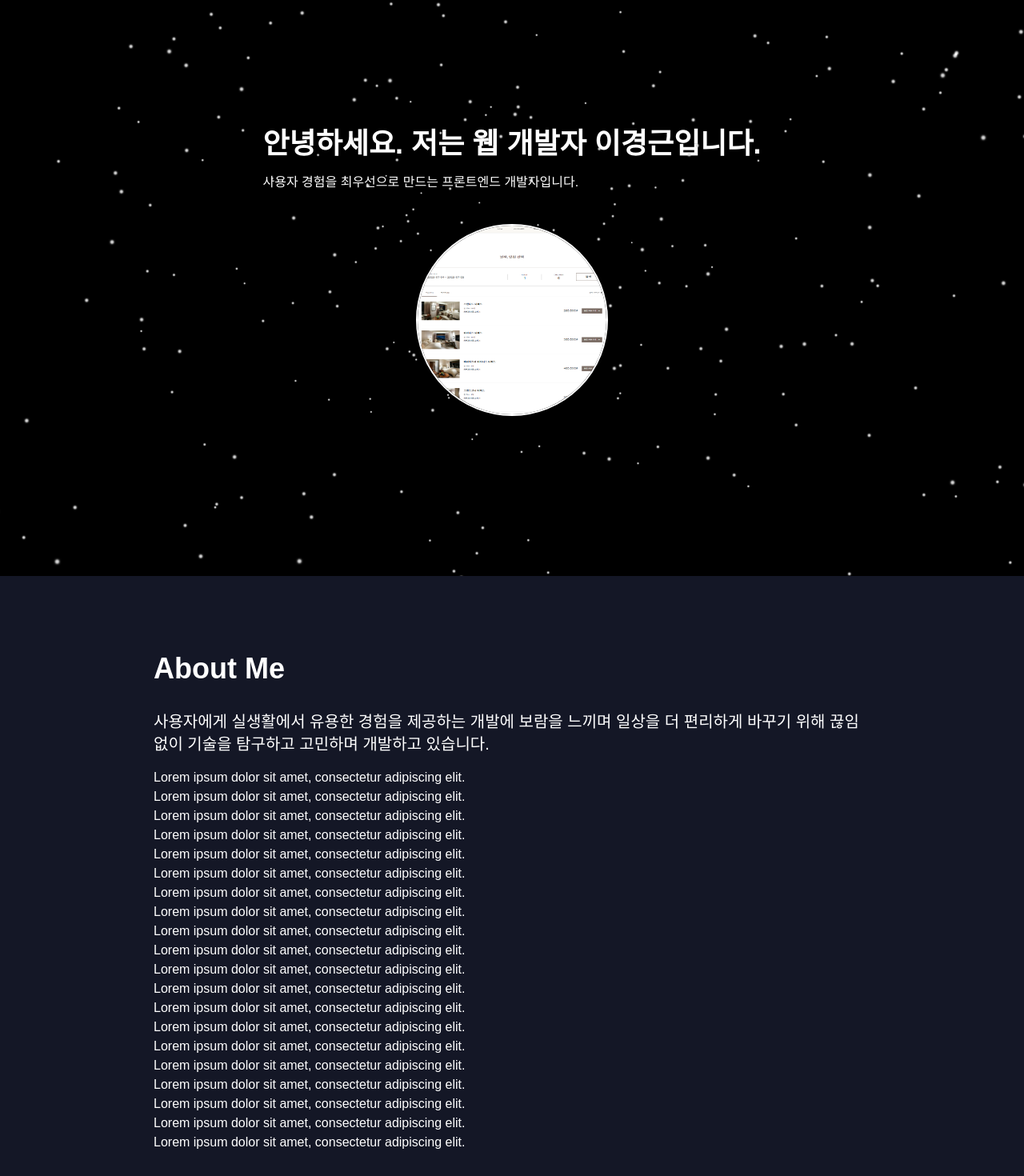
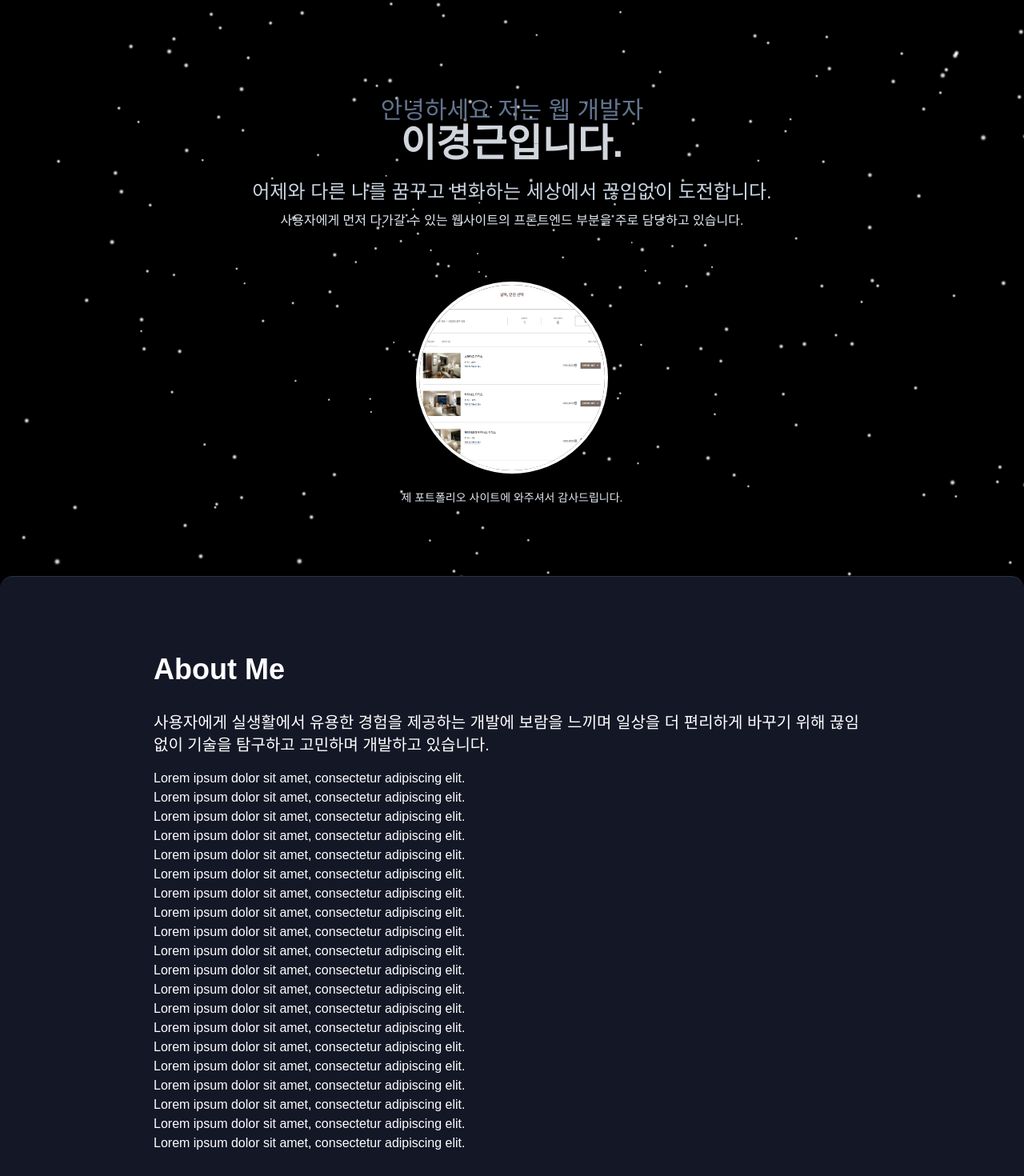
Before and after one commit to kennywestt/my-portfolio, a Next.js app: page / in a window 1280 px wide. Shown: the part 80-1550 px from the top of the page at 80% size. Built offline with nearby package versions, Linux system fonts and the light colour scheme.

Commit message:
intro animation changed, mainScreen수정정

```diff
--- a/src/components/AboutSection.tsx
+++ b/src/components/AboutSection.tsx
@@ -2,7 +2,10 @@ import SkillSection from "./SkillSection";
 
 export default function AboutSection() {
     return (
-      <section id="about" className="relative z-10 pt-24 pb-24 px-12 min-h-screen [background-color:rgba(20,23,38)]"
+      <div className="bg-black min-h-screen w-full">
+      <section id="about" className="relative z-10 pt-24 pb-24 px-4 sm:px-8 md:px-12 min-h-screen
+        [background-color:rgba(20,23,38,1)] border-t border-gray-700/70 shadow-xl
+        rounded-t-2xl mx-auto"
       >
       <div className="max-w-screen-xl mx-auto md:px-36">
         <h2 className="text-4xl font-bold mb-8 text-white">About Me</h2>
@@ -10,7 +13,7 @@ export default function AboutSection() {
           사용자에게 실생활에서 유용한 경험을 제공하는 개발에 보람을 느끼며 일상을 더 편리하게 바꾸기 위해 끊임없이 기술을 탐구하고 고민하며 개발하고 있습니다.
         </p>
         {/* 아래는 스크롤용 더미 */}
-        <div className="text-white space-y-4 mb-8">
+        <div className="text-white space-y-4 mb-8 pb-32">
           {Array(20).fill(0).map((_, i) => (
             <p key={i}>Lorem ipsum dolor sit amet, consectetur adipiscing elit.</p>
           ))}
@@ -19,5 +22,6 @@ export default function AboutSection() {
         <SkillSection />
       </div>
     </section>
+    </div>
     )
   }
--- a/src/components/ContactSection.tsx
+++ b/src/components/ContactSection.tsx
@@ -2,13 +2,15 @@ import StarsBackground from "./StarsBackground";
 
 export default function ContactSection() {
     return (
-      <section id="contact" className="relative py-20 bg-black">
-        <StarsBackground/>
+      <div className="bg-black">
+      <section id="contact" className="relative py-20 [background-color:rgba(20,23,38,1)]
+        rounded-t-2xl mx-auto">
         <div className="max-w-screen-xl mx-auto px-6 text-center text-white">
           <h2 className="text-3xl font-bold mb-6 text-white">Get In Touch</h2>
           <p className="mb-8 text-white">문의나 피드백이 있다면 언제든 연락해주세요.</p>
           {/* 간단한 연락 폼 또는 소셜 링크 */}
         </div>
       </section>
+      </div>
     )
   }
--- a/src/components/Footer.tsx
+++ b/src/components/Footer.tsx
@@ -2,7 +2,7 @@ import StarsBackground from "./StarsBackground";
 
 export default function Footer() {
     return (
-      <footer className="relative py-6 bg-black ">
+      <footer className="relative py-6 [background-color:rgba(20,23,38,1)] ">
         {/* <StarsBackground/> */}
         <div className="max-w-screen-xl mx-auto px-6 text-center text-gray-100">
           © {new Date().getFullYear()} Gyeonggeun. All rights reserved.
--- a/src/components/Hero.tsx
+++ b/src/components/Hero.tsx
@@ -4,26 +4,37 @@ export default function Hero() {
   return (
     <section
       id="hero"
-      className="relative w-full h-screen flex justify-center bg-black"
+      className="relative w-full h-screen flex justify-center items-center bg-black overflow-hidden"
     >
       <StarsBackground />
 
-<div className="flex flex-col items-center">
-      <div className="relative pt-60 text-left">
-        <h1 className="text-4xl font-bold mb-4 animate-fade-down animate-once text-white">
-          안녕하세요. 저는 웹 개발자 이경근입니다.
+      <div className="flex flex-col items-center relative z-10">
+        <div className="pt-8 md:pt-18 lg:pt-28 px-6">
+          <h1 className="text-lg md:text-2xl lg:text-3xl text-center text-slate-500 mb-5">
+            안녕하세요 저는 웹 개발자<br/><span className="text-3xl md:text-4xl lg:text-5xl text-center text-gray-300 font-bold">이경근입니다.</span>
           </h1>
-        <p className="text-white mb-10" data-aos="fade-up" data-aos-delay="200" >
-          사용자 경험을 최우선으로 만드는 프론트엔드 개발자입니다.
+          {/* 각 p 태그를 감싸는 div에 flex 및 justify-center 적용 */}
+          <div className="flex justify-center w-full">
+            <p className="text-base md:text-xl lg:text-2xl mb-2 text-slate-300 max-w-full sm:max-w-xl md:max-w-2xl break-words">
+              어제와 다른 나를 꿈꾸고 변화하는 세상에서 끊임없이 도전합니다.
             </p>
           </div>
-        <div className="relative ">
+          <div className="flex justify-center w-full">
+            <p className="text-xs md:text-sm lg:text-base mb-8 text-slate-200 max-w-full sm:max-w-xl md:max-w-2xl break-words">
+              사용자에게 먼저 다가갈 수 있는 웹사이트의 프론트엔드 부분을 주로 담당하고 있습니다.
+            </p>
+          </div>
+        </div>
+        <div className="relative mt-8">
           <img
             src="/hotelProject.png"
             alt="profile"
-        className="relative w-60 h-60 z-10 rounded-full border-2 border-white"
+            className="w-60 h-60 rounded-full border-4 border-white shadow-lg object-cover"
           />
         </div>
+        <p className="text-sm mt-5 text-slate-200"> {/* 글자 크기 조절 */}
+          제 포트폴리오 사이트에 와주셔서 감사드립니다.
+        </p>
       </div>
     </section>
   );
--- a/src/components/Intro.tsx
+++ b/src/components/Intro.tsx
@@ -1,28 +1,89 @@
-import { motion } from "framer-motion";
+import { useEffect, useState } from "react";
 
-export default function Intro() {
+const TYPING_TEXT = "개발자의 여정의 시작";
+const TYPING_SPEED = 75; // ms 단위(글자 하나당 딜레이)
+const TEXT_FADE_DELAY = 500; // 전체 타이핑 끝난 뒤 FadeIn용 추가 딜레이
+
+export default function Intro({ duration = 1200, onEnd }: { duration?: number; onEnd?: () => void }) {
+  const [animate, setAnimate] = useState(false);
+  const [fullWhite, setFullWhite] = useState(false);
+  const [typed, setTyped] = useState("");      // 타이핑 텍스트
+  const [textVisible, setTextVisible] = useState(false);
+
+  // 타이핑 효과
+  useEffect(() => {
+    let typingTimeout: NodeJS.Timeout | undefined;
+    if (!fullWhite && typed.length < TYPING_TEXT.length) {
+      typingTimeout = setTimeout(() => {
+        setTyped(TYPING_TEXT.slice(0, typed.length + 1));
+      }, TYPING_SPEED);
+    } else if (typed.length === TYPING_TEXT.length) {
+      // 전체 타이핑 끝났을 때 페이드인 처리
+      setTimeout(() => setTextVisible(true), TEXT_FADE_DELAY);
+    }
+    return () => typingTimeout && clearTimeout(typingTimeout);
+    // eslint-disable-next-line
+  }, [typed, fullWhite]);
+
+  // 빅뱅 애니메이션/인트로 종료 시퀀스
+  useEffect(() => {
+    setAnimate(true);
+    // 빛 퍼짐 시작은 duration만큼 기다린다(타이핑+페이드 맞추려면 delay 조정)
+    const t1 = setTimeout(() => {
+      setFullWhite(true); // 빛이 다 퍼진 뒤 화면 전체가 하얗게!
+      setTimeout(() => {
+        if (onEnd) onEnd();
+      }, 350);
+    }, duration);
+    return () => clearTimeout(t1);
+  }, [duration, onEnd]);
+
   return (
-    <motion.div
-      className="fixed inset-0 z-[200] flex items-center justify-center bg-black"
-      initial={{ opacity: 1 }}
-      animate={{ opacity: 1 }}
-      exit={{ opacity: 0, transition: { duration: 0.6 } }}
-    >
-      <motion.span
-        className="text-4xl md:text-5xl font-extrabold text-cyan-400 select-none"
-        initial={{ scale: 1, rotate: 0, opacity: 1 }}
-        animate={{
-          scale: 0,
-          rotate: 360,
-          opacity: 0
-        }}
-        transition={{
-          duration: 1.1,
-          ease: "easeIn"
-        }}
-      >
-        Welcome to my Portfolio
-      </motion.span>
-    </motion.div>
+    <div className="fixed inset-0 z-[300] flex items-center justify-center bg-black overflow-hidden">
+      {/* 중앙의 작은 점 */}
+      {!fullWhite && (
+        <div
+          className={`
+            absolute left-1/2 top-1/2 -translate-x-1/2 -translate-y-1/2
+            bg-white rounded-full shadow-2xl blur-[2px]
+            ${animate ? "w-10 h-10 opacity-100 scale-100" : "w-2 h-2 opacity-70 scale-50"}
+            transition-all duration-500`}
+        />
+      )}
+
+      {/* 광원이 퍼지면서 화면 전체를 채움 */}
+      {!fullWhite && (
+        <div
+          className={`
+            absolute left-1/2 top-1/2 -translate-x-1/2 -translate-y-1/2
+            bg-white rounded-full blur-2xl pointer-events-none
+            ${animate ? "w-[250vw] h-[250vw] opacity-100 scale-100" : "w-0 h-0 opacity-50 scale-10"}
+            transition-all duration-[1100ms]`}
+          style={{
+            transitionTimingFunction: "cubic-bezier(0.41,1.4,0.68,1)"
+          }}
+        />
+      )}
+
+      {/* 타이핑 텍스트 */}
+      {!fullWhite && (
+        <div className={`
+          absolute left-1/2 top-1/2 -translate-x-1/2 -translate-y-1/2 font-extrabold text-4xl md:text-5xl
+          text-black drop-shadow-[0_1px_18px_white] select-none
+          transition-opacity duration-2000
+          ${textVisible ? "opacity-90" : "opacity-70"}
+        `}>
+          {typed}
+          <span className="inline-block animate-pulse" style={{ width: "0.8em" }}>
+            {typed.length < TYPING_TEXT.length ? "|" : ""}
+          </span>
+        </div>
+      )}
+
+      {/* 마지막 완전히 하얀 화면 */}
+      {fullWhite && (
+        <div className="fixed inset-0 bg-white transition-opacity duration-300" />
+      )}
+    </div>
   );
 }
```
Lines whose indentation alone changed are shown as unchanged.
